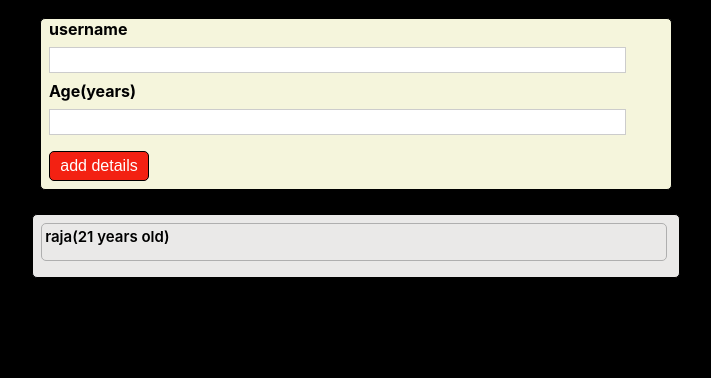
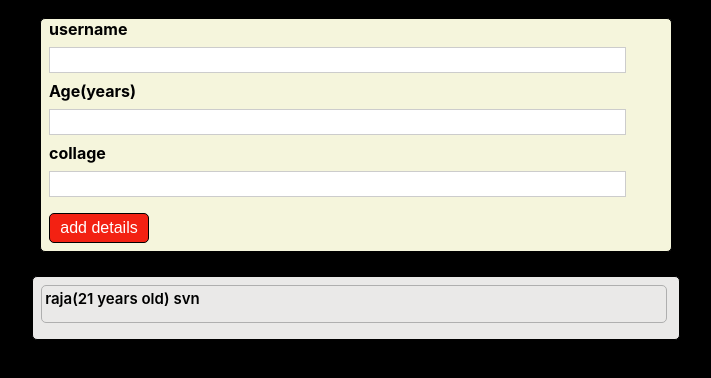
Before and after one commit to Drcodepro/sharpner_user_Age_project, a React (Create React App) app in the folder sharp_user_age_project/: page / in a window 1280 px wide. Shown: the top 378 px of the page, without its empty margins (284-995 px from the left). Built offline with nearby package versions, Linux system fonts and the light colour scheme.

Commit message:
used the Refs for accesing the values of user inputs...

```diff
--- a/sharp_user_age_project/src/App.js
+++ b/sharp_user_age_project/src/App.js
@@ -4,7 +4,7 @@ import './App.css';
 import InputForm from './component/form_details/InputForm.js';
 import UserList from './component/User_List_components/UserList.js';
 
-let userData = [{ name: "raja", age: 21 }];
+let userData = [{ name: "raja", age: 21,collage:"svn" }];
 
 function App() {
 
--- a/sharp_user_age_project/src/component/User_List_components/UserList.js
+++ b/sharp_user_age_project/src/component/User_List_components/UserList.js
@@ -3,7 +3,7 @@ import './UserList.css'
 function UserList(props){
    return(<ul className='list-container'>
    {props.userData.map((data)=>{
-     return <li key={data.name}>{data.name}({data.age} years old)</li>
+     return <li key={data.name}>{data.name}({data.age} years old) {data.collage}</li>
     })}
    </ul>)
 }
--- a/sharp_user_age_project/src/component/form_details/FormData.js
+++ b/sharp_user_age_project/src/component/form_details/FormData.js
@@ -1,21 +1,17 @@
-import React, { useState } from "react";
+import React, { useState , useRef } from "react";
 import "./FormData.css";
 import Button from "./Button";
 import ErrorPop from "../ErrorMassage/ErrorPop";
 
 function FormData(props) {
-  const [nameData, setName] = useState("");
-  const [ageData, setAge] = useState("");
+  const collageInput = useRef();
+  const nameInput = useRef();
+  const ageInput = useRef();
+
+
   const [showError, setShowError] = useState(false);
 
   const[errorMsg,seterrorMsg] = useState("")
-
-  const handleAgeInput = (event) => {
-    setAge(event.target.value);
-  };
-  const handleNameInput = (event) => {
-    setName(event.target.value);
-  };
 
   const errorPopHandle=()=>{
     setShowError((prevState) => {
@@ -27,32 +23,42 @@ function FormData(props) {
 
   const handleSubmit = (event) => {
     event.preventDefault();
-    if(nameData === "" && ageData === ""){
-      seterrorMsg("invalid name! OR invalid Age!");
+    if(nameInput.current.value === "" && ageInput.current.value === "" && collageInput.current.value ===""){
+      seterrorMsg("invalid name! OR invalid Age! OR invalid collage");
       setShowError((prevState) => {
         return !prevState;
       });
     }
-    else if (nameData === "") {
+    else if (nameInput.current.value === "") {
       seterrorMsg("invalid name!");
       setShowError((prevState) => {
         return !prevState;
       });
     }
-    else if(ageData === ""){
+    else if(ageInput.current.value === "" || +ageInput.current.value<1){
       seterrorMsg("invalid Age!");
+      setShowError((prevState) => {
+        return !prevState;
+      });
+    }
+    else if(collageInput.current.value===""){
+      seterrorMsg("invalid collage name!");
       setShowError((prevState) => {
         return !prevState;
       });
     }
      else {
       let newData = {
-        name: nameData,
-        age: ageData,
+        name: nameInput.current.value,
+        age: ageInput.current.value,
+        collage:collageInput.current.value
       };
+
       props.changeDataSubmit(newData);
-      setAge("");
-      setName("");
+
+      nameInput.current.value="";
+      ageInput.current.value="";
+      collageInput.current.value="";
     }
   };
 
@@ -62,9 +68,11 @@ function FormData(props) {
       <form className="form-control" onSubmit={handleSubmit}>
         <div>
           <label>username</label>
-          <input type="text" value={nameData} onChange={handleNameInput} />
+          <input type="text" ref={nameInput}/>
           <label>Age(years)</label>
-          <input type="number" value={ageData} onChange={handleAgeInput} />
+          <input type="number" ref={ageInput}/>
+          <label>collage</label>
+          <input type='text' ref={collageInput}/>
         </div>
         <Button>add details</Button>
       </form>
```
